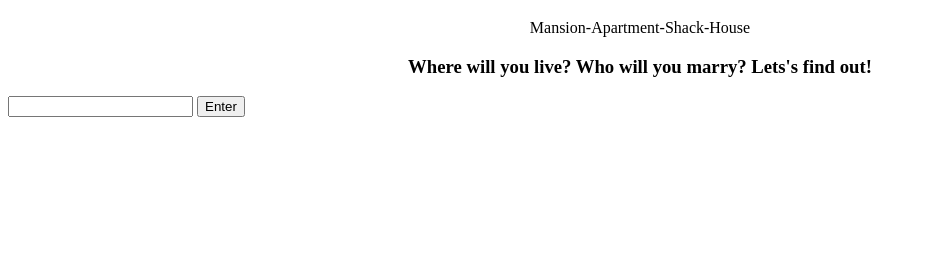
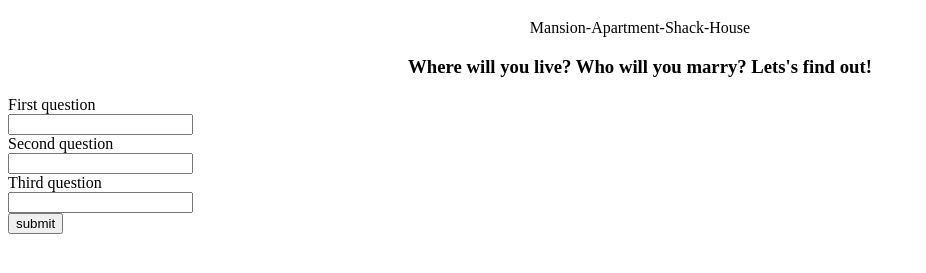
Before and after one commit to msnaye/mash, a plain HTML site: page index.html in a window 1280 px wide. Shown: the part 67-340 px from the top of the page, without its empty margins (0-926 px from the left). Drawn offline with Linux system fonts and the light colour scheme.

Commit message:
changed boxes

```diff
--- a/index.html
+++ b/index.html
@@ -5,20 +5,23 @@
     <meta http-equiv="X-UA-Compatible" content="IE=edge">
     <meta name="viewport" content="width=device-width, initial-scale=1.0">
     <link rel="stylesheet" href="styles.css">
+    <script src="myscript.js"></script>
     <title>Mayra's</title>
 </head>
 <body>
-    <header>
+    <header class="mash">
     <h1 class="pgTitle">*M.A.S.H*</h1>
-    <p class="mash">Mansion-Apartment-Shack-House</p>
-    <h3 class="mash">Where will you live? Who will you marry? Lets's find out!</h3>
+    <p>Mansion-Apartment-Shack-House</p>
+    <h3>Where will you live? Who will you marry? Lets's find out!</h3>
     </header>
     <form>
-        <div class="questionBox">
-            <div class="box1" id="qbox"></div>
-        </div>
-        <input type="text" id="questions">
-        <button type = "btn" onClick="">Enter</button>
+        <label for="1question"> First question</label><br>
+        <input type= "text" id="1question" name="1question" value=""><br>
+        <label for="2question"> Second question</label><br>
+        <input type= "text" id="2question" name="2question" value=""><br>
+        <label for="3question"> Third question</label><br>
+        <input type= "text" id="3question" name="3question" value=""><br>
+        <input type="submit" value="submit">
     </form>
 
 </body>
```
Also changed, not shown: form.js (deleted), myscript.js (added).
